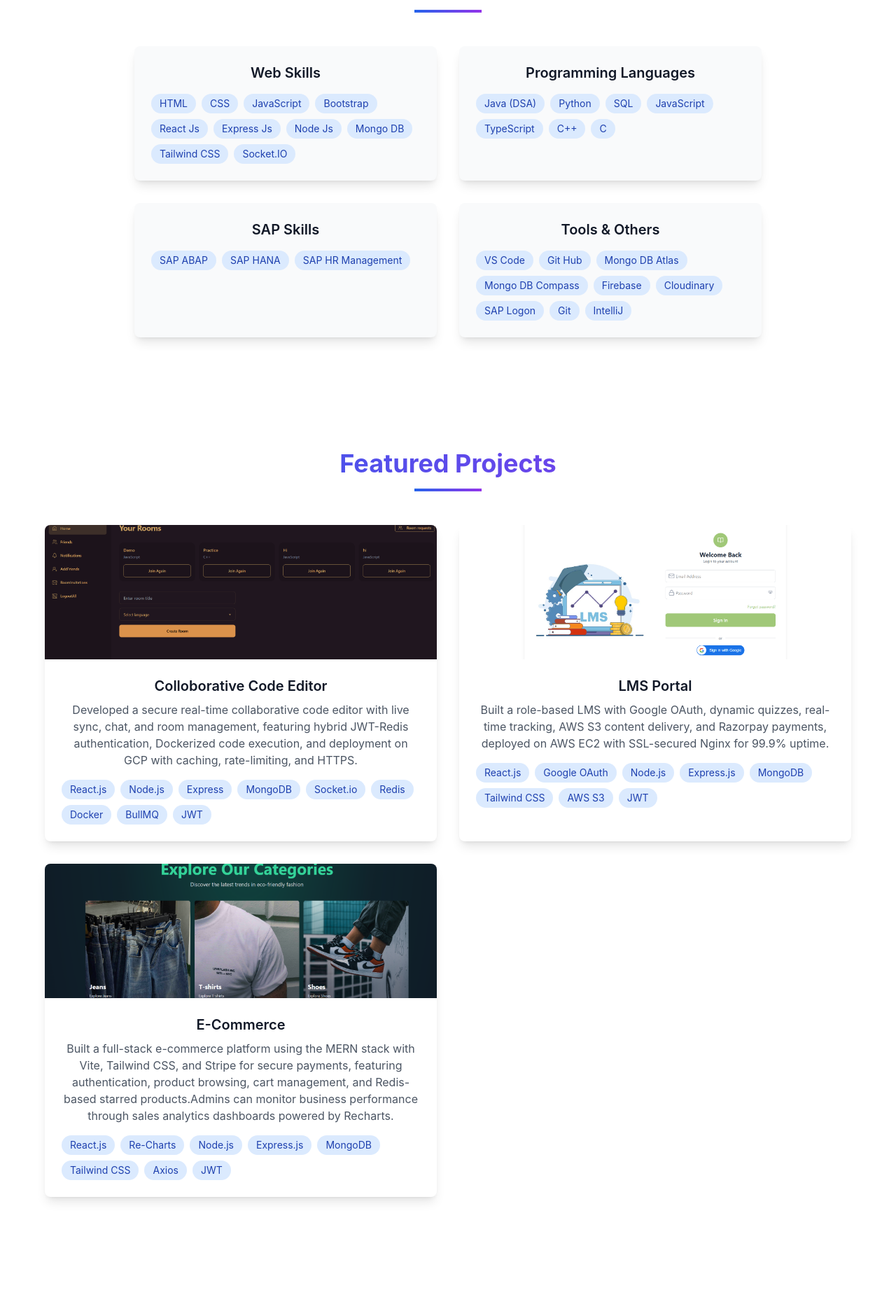
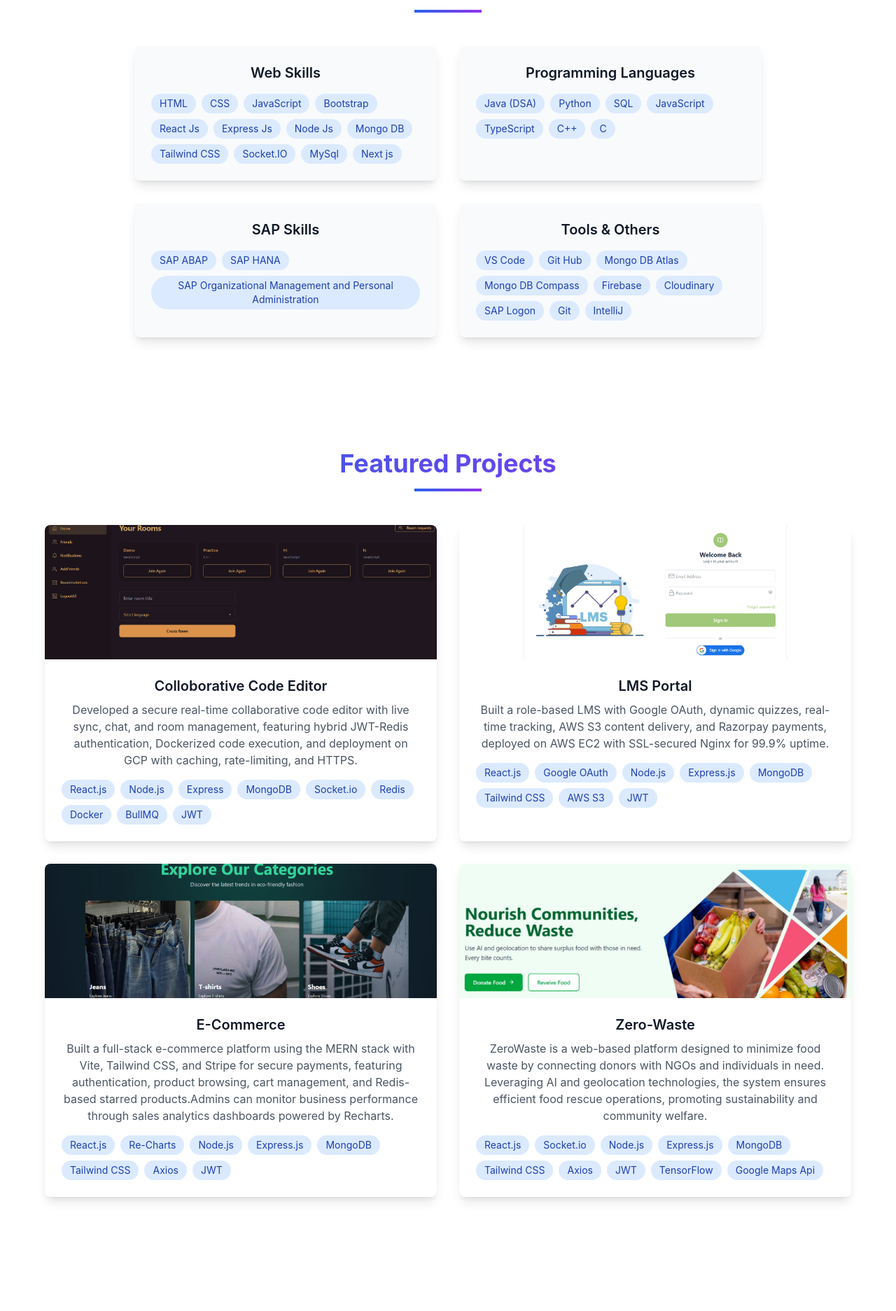
Before and after one commit to rakesh612/PORTFOLIO, a React (Vite) app in the folder frontend/: page / in a window 1280 px wide. Shown: the part 1542-3415 px from the top of the page at 70% size. Built offline with nearby package versions, Linux system fonts and the light colour scheme.

Commit message:
completed

```diff
--- a/frontend/src/components/Hero.jsx
+++ b/frontend/src/components/Hero.jsx
@@ -35,7 +35,7 @@ Passionate about learning new technologies and contributing to innovative soluti
                 Get in Touch
               </Link>
               <a
-                href="https://drive.google.com/file/d/1T_3IRLmGwU7Al7zHv1wr9fjlAnMGlyaE/view?usp=drive_link"
+                href="https://drive.google.com/file/d/1B5Od1iLUN5M-c6lc6z60sAq4uU4iee1c/view?usp=drive_link"
                 target="_blank"
                 rel="noopener noreferrer"
                 className="bg-blue-600 text-white px-6 py-3 rounded-lg hover:bg-blue-700 transition-colors"
--- a/frontend/src/components/Projects.jsx
+++ b/frontend/src/components/Projects.jsx
@@ -25,6 +25,14 @@ export default function Projects() {
       technologies: ["React.js", "Re-Charts", "Node.js", "Express.js", "MongoDB", "Tailwind CSS", "Axios", "JWT"],
       // liveLink: "https://educure.duckdns.org",
       githubLink: "https://github.com/rakesh612/E-Commerce-Site"
+    },
+        {
+      title: "Zero-Waste",
+      description: "ZeroWaste is a web-based platform designed to minimize food waste by connecting donors with NGOs and individuals in need. Leveraging AI and geolocation technologies, the system ensures efficient food rescue operations, promoting sustainability and community welfare.",
+      image: "/Zero-Waste.png",
+      technologies: ["React.js", "Socket.io", "Node.js", "Express.js", "MongoDB", "Tailwind CSS", "Axios", "JWT", "TensorFlow", "Google Maps Api"],
+      // liveLink: "https://educure.duckdns.org",
+      githubLink: "https://github.com/rakesh612/food-donation"
     }
   ];
 
--- a/frontend/src/components/Skills.jsx
+++ b/frontend/src/components/Skills.jsx
@@ -15,6 +15,8 @@ export default function Skills() {
         "Mongo DB",
         "Tailwind CSS",
         "Socket.IO",
+        "MySql",
+        "Next js",
       ]
     },
     {
@@ -34,7 +36,7 @@ export default function Skills() {
       items: [
         "SAP ABAP",
         "SAP HANA",
-        "SAP HR Management"
+        "SAP Organizational Management and Personal Administration"
       ]
     },
     {
```
Also changed, not shown: frontend/public/Zero-Waste.png (added).
